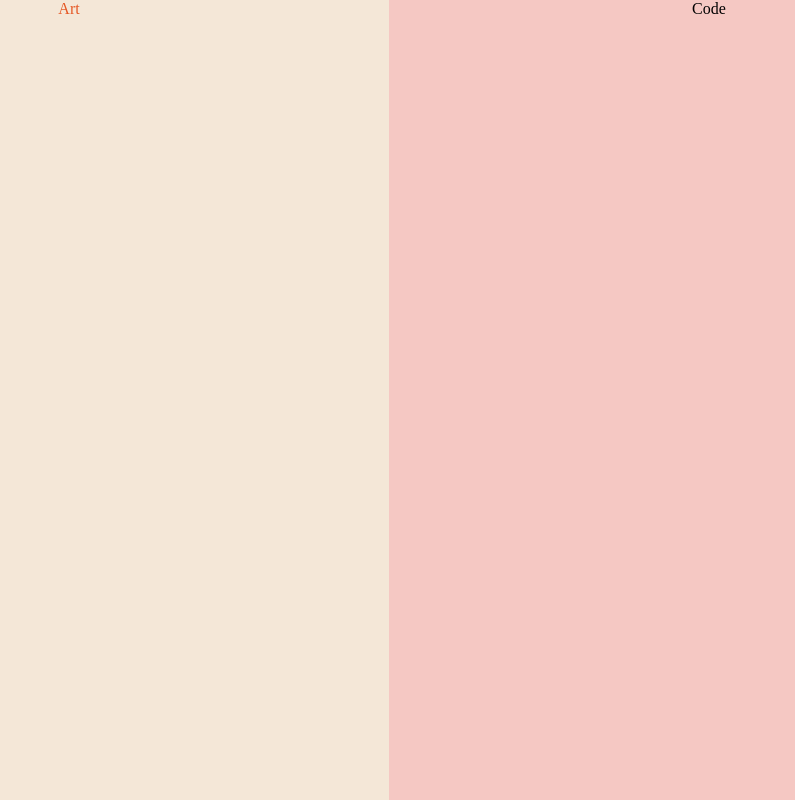
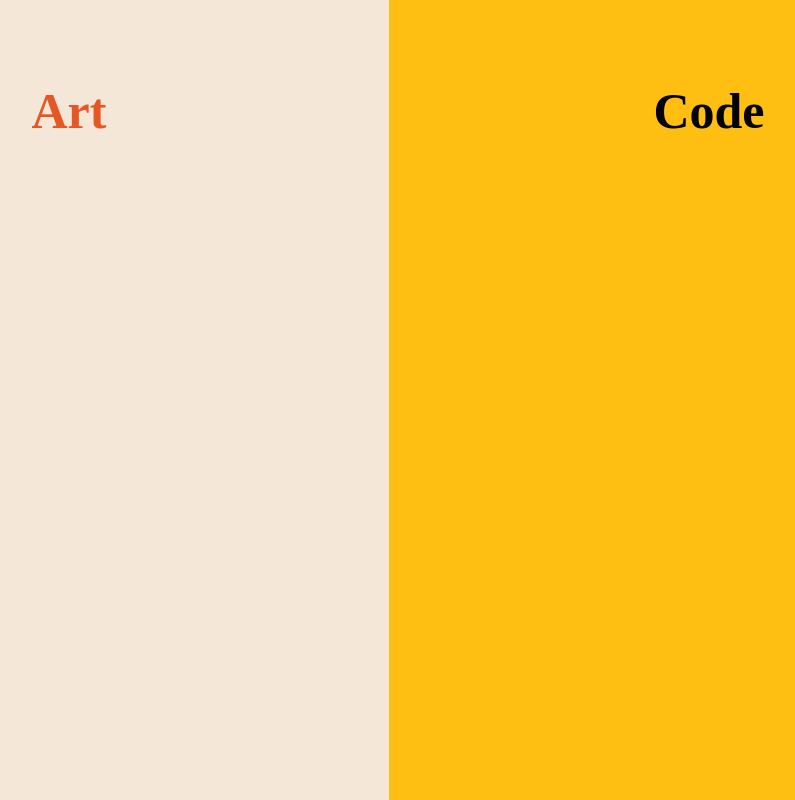
Before and after one commit to rae-ralston/rrcom, a React (Create React App) app: page / in a window 1280 px wide. Shown: the whole page, without its empty margins (251-1046 px from the left). Built offline with nearby package versions, Linux system fonts and the light colour scheme.

Commit message:
feat: adjust colors

```diff
--- a/src/components/card-art.js
+++ b/src/components/card-art.js
@@ -1,6 +1,10 @@
 import CardContainer from "./styles/landing.card";
 import { types } from "./constants";
 
-const ArtCard = () => <CardContainer type={types.art}>Art</CardContainer>;
+const ArtCard = () => (
+  <CardContainer type={types.art}>
+    <h1>Art</h1>
+  </CardContainer>
+);
 
 export default ArtCard;
--- a/src/components/card-code.js
+++ b/src/components/card-code.js
@@ -1,6 +1,10 @@
 import CardContainer from "./styles/landing.card";
 import { types } from "./constants";
 
-const CodeCard = () => <CardContainer type={types.code}>Code</CardContainer>;
+const CodeCard = () => (
+  <CardContainer type={types.code}>
+    <h1>Code</h1>
+  </CardContainer>
+);
 
 export default CodeCard;
--- a/src/components/styles/landing.card.js
+++ b/src/components/styles/landing.card.js
@@ -2,7 +2,11 @@ import styled from "@emotion/styled";
 import { getHeadline, getBackground } from "./utils";
 
 export default styled.div`
-  padding: 0 40px;
+  padding: 40px;
   background-color: ${getBackground};
   color: ${getHeadline};
+
+  h1 {
+    font-size: 50px;
+  }
 `;
--- a/src/components/styles/utils.js
+++ b/src/components/styles/utils.js
@@ -9,7 +9,7 @@ export const colors = {
     headlineFont: ``,
   },
   code: {
-    background: "#F5C8C3",
+    background: "#FEBF12",
     mainText: "#020202",
     mainTextFont: "",
     headLineText: "#020202",
```
